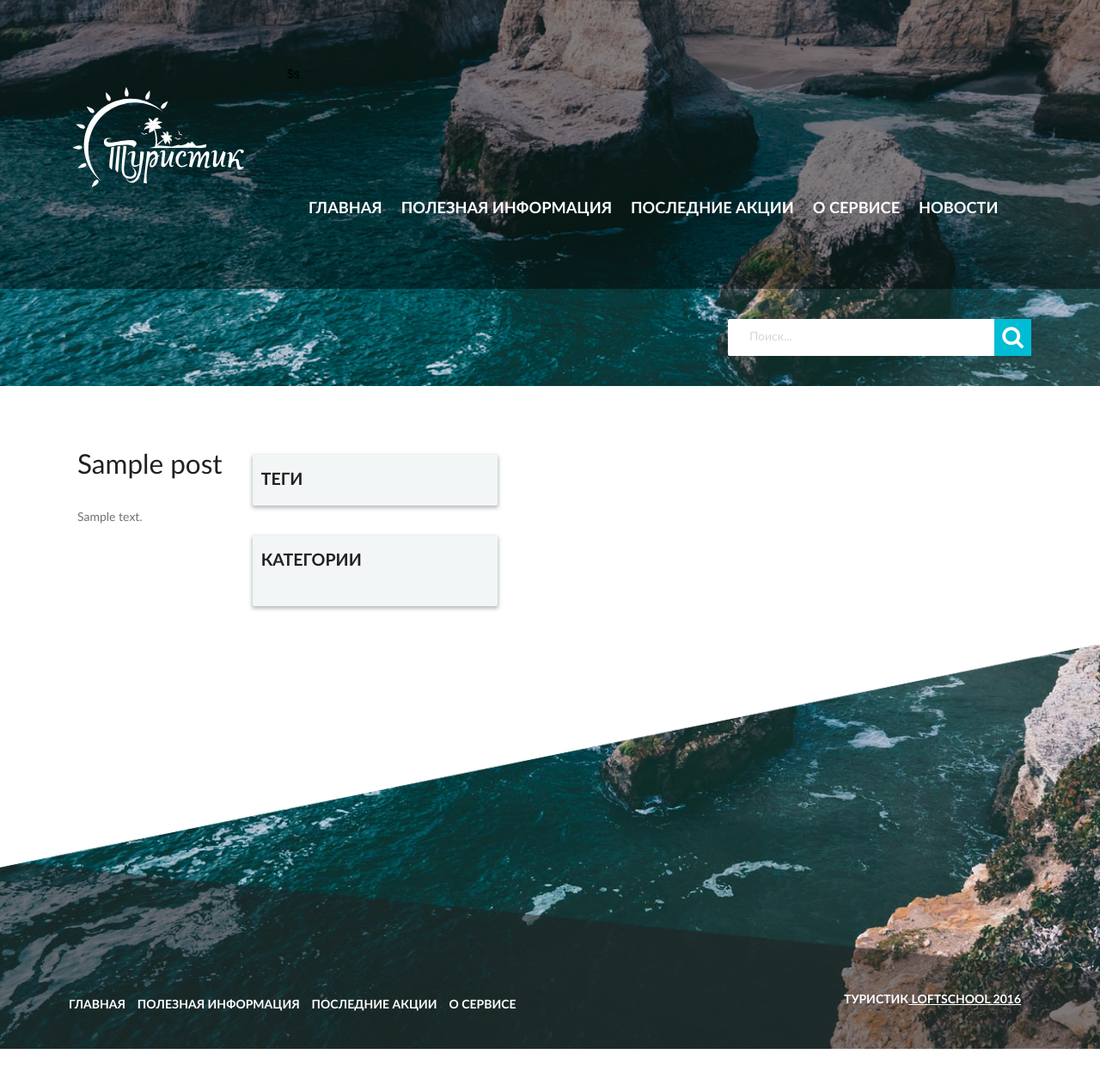
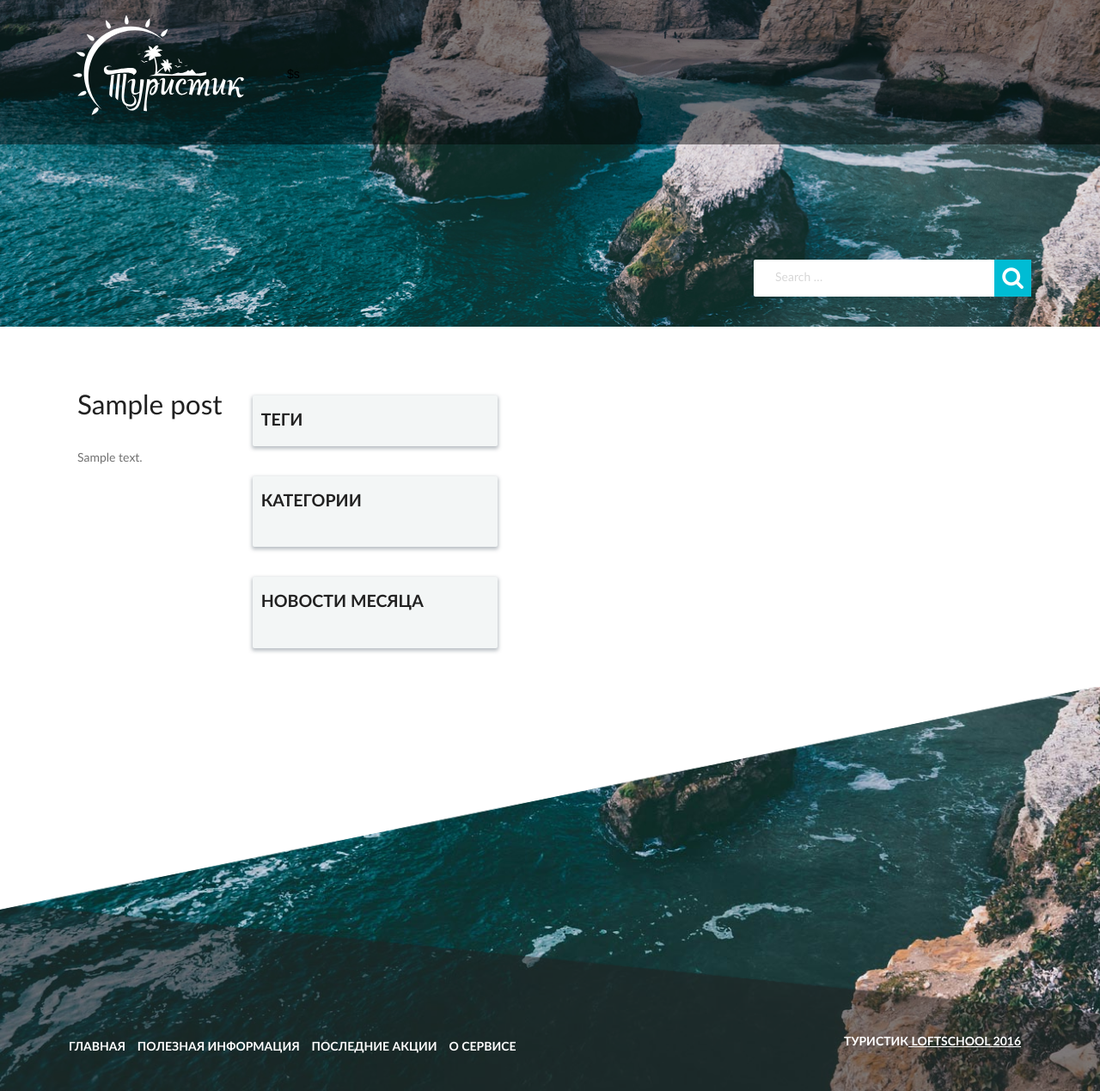
Before and after one commit to serger777/wp.loft, a WordPress theme: template web/app/themes/loft/page.php in a window 1280 px wide. Shown: the whole page at 86% size. Before the commit the page ends 1220 px from the top, so only its background shows below. Run offline with PHP 8.4 and a stand-in for WordPress, Linux system fonts and the light colour scheme; the site name, menu and one post (Sample post) are stand-ins, and other content is empty.

Commit message:
доделал

```diff
--- a/web/app/themes/loft/functions.php
+++ b/web/app/themes/loft/functions.php
@@ -1,10 +1,11 @@
 <?php
 add_theme_support('menus');
+add_theme_support( 'post-thumbnails' );
 add_filter('nav_menu_link_attributes', 'custom_nav_menu_link_attributes', 10, 4);
 
 function custom_nav_menu_link_attributes($atts, $item, $args, $depth)
 {
-    if ($args->menu->slug == 'menus' && $item->ID == 1) {
+    if ($args->menu->slug == 'header_menu' && $item->ID == 1) {
 
         $class = "button";
 
--- a/web/app/themes/loft/header.php
+++ b/web/app/themes/loft/header.php
@@ -30,28 +30,32 @@
                         ?>
                     </ul>
 
-                    <nav class="main-navigation">
-                        <ul class="nav-list">
-                            <li class="nav-list__nav-item"><a href="#" class="nav-list__nav-item__nav-link">Главная</a>
-                            </li>
-                            <li class="nav-list__nav-item"><a href="#" class="nav-list__nav-item__nav-link">Полезная
-                                    информация</a></li>
-                            <li class="nav-list__nav-item"><a href="#" class="nav-list__nav-item__nav-link">Последние
-                                    акции</a></li>
-                            <li class="nav-list__nav-item"><a href="#" class="nav-list__nav-item__nav-link">О
-                                    сервисе</a></li>
-                            <li class="nav-list__nav-item"><a href="#" class="nav-list__nav-item__nav-link">Новости</a>
-                            </li>
-                        </ul>
-                    </nav>
+<!--                    <nav class="main-navigation">-->
+<!--                        <ul class="nav-list">-->
+<!--                            <li class="nav-list__nav-item"><a href="#" class="nav-list__nav-item__nav-link">Главная</a>-->
+<!--                            </li>-->
+<!--                            <li class="nav-list__nav-item"><a href="#" class="nav-list__nav-item__nav-link">Полезная-->
+<!--                                    информация</a></li>-->
+<!--                            <li class="nav-list__nav-item"><a href="#" class="nav-list__nav-item__nav-link">Последние-->
+<!--                                    акции</a></li>-->
+<!--                            <li class="nav-list__nav-item"><a href="#" class="nav-list__nav-item__nav-link">О-->
+<!--                                    сервисе</a></li>-->
+<!--                            <li class="nav-list__nav-item"><a href="#" class="nav-list__nav-item__nav-link">Новости</a>-->
+<!--                            </li>-->
+<!--                        </ul>-->
+<!--                    </nav>-->
             </div>
         </div>
         <div class="bottom-header">
             <div class="search-form-wrap">
-                <form class="search-form">
-                    <input type="text" placeholder="Поиск..." class="search-form__input">
-                    <button class="search-form__btn-search"><i class="icon icon-search"></i></button>
+                <form role="search" method="get" class="search-form" action="<?php echo esc_url( home_url( '/' ) ); ?>">
+                    <label>
+                        <span class="screen-reader-text"><?php echo _x( '', 'label', 'loft' ); ?></span>
+                        <input type="search" class="search-form__input" placeholder="<?php echo esc_attr_x( 'Search &hellip;', 'placeholder', 'loft' ); ?>" value="<?php echo get_search_query(); ?>" name="s" />
+                    </label>
+                    <button type="submit" class="search-form__btn-search"><span class="screen-reader-text"><?php echo _x( '', 'submit button', 'loft' ); ?></span><i class="icon icon-search"></i></button>
                 </form>
+
             </div>
         </div>
     </header>
--- a/web/app/themes/loft/page-custom.php
+++ b/web/app/themes/loft/page-custom.php
@@ -52,6 +52,8 @@
 
 
         </div>
+       <? wp_reset_query();
+        wp_reset_postdata();?>
         <!-- sidebar-->
         <?php get_sidebar(); ?>
     </div>
--- a/web/app/themes/loft/page-news.php
+++ b/web/app/themes/loft/page-news.php
@@ -52,6 +52,8 @@
 
 
         </div>
+       <? wp_reset_query();
+        wp_reset_postdata();?>
         <!-- sidebar-->
         <?php get_sidebar(); ?>
     </div>
--- a/web/app/themes/loft/sidebar.php
+++ b/web/app/themes/loft/sidebar.php
@@ -32,7 +32,7 @@
                     echo '<li class="category-list__item"> <a class="category-list__item__link" href="' . get_category_link($category->term_id) . '" title="' . sprintf(__("View all posts in %s"),
                             $category->name) . '" ' . '>' . $category->name . '</a>  ';
                     echo '<ul class="category-list__inner">';
-                    # получаем дочерние рубрики
+
                     $parent_id = $category->term_id;
                     $sub_cats = get_categories(array(
                         'child_of' => $parent_id,
@@ -49,6 +49,12 @@
                 ?>
         </div>
     </div>
+    <div class="sidebar__sidebar-item">
+        <div class="sidebar-item__title">Новости месяца</div>
+        <ul class="category-list">
+            <?php get_calendar(); ?>
+        </ul>
+    </div>
     <div class="field">
         <? the_field('описание');?>
     </div>
```
Also changed, not shown: web/app/themes/loft/search.php (added, +53 -0 lines), web/app/themes/loft/template-parts/content-search.php (added, +48 -0 lines).
